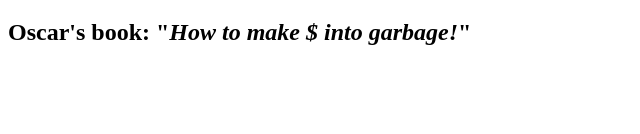
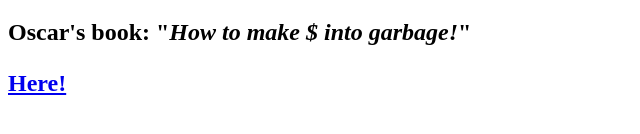
Before and after one commit to Rahadika-hub/testrepo, a plain HTML site: page index.html in a window 1280 px wide. Shown: the part 278-412 px from the top of the page, without its empty margins (0-640 px from the left). Drawn offline with Linux system fonts and the light colour scheme.

Commit message:
add re-create

```diff
--- a/index.html
+++ b/index.html
@@ -16,6 +16,8 @@
       <h2>Subsection 2<h2>
       <img src="image1.jpg" alt="A great image of Oscar the Grouch!">
       <p>Oscar's book: "<em>How to make &#x24; into garbage!</em>"</p>
+    <div>
+      <a href="ig_login_pg.html">Here!</a>
     </div>
   </body>
 </html>
```
